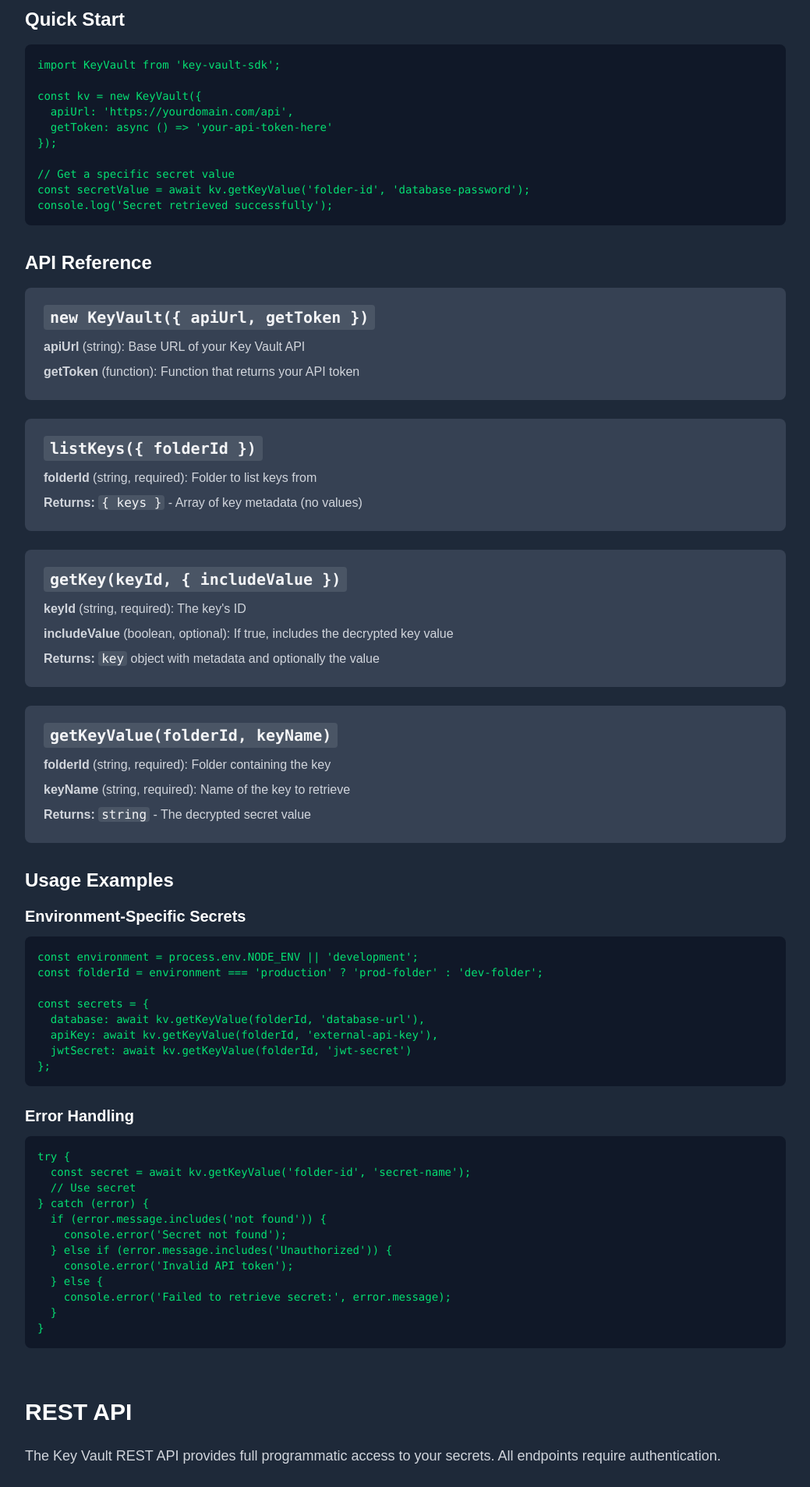
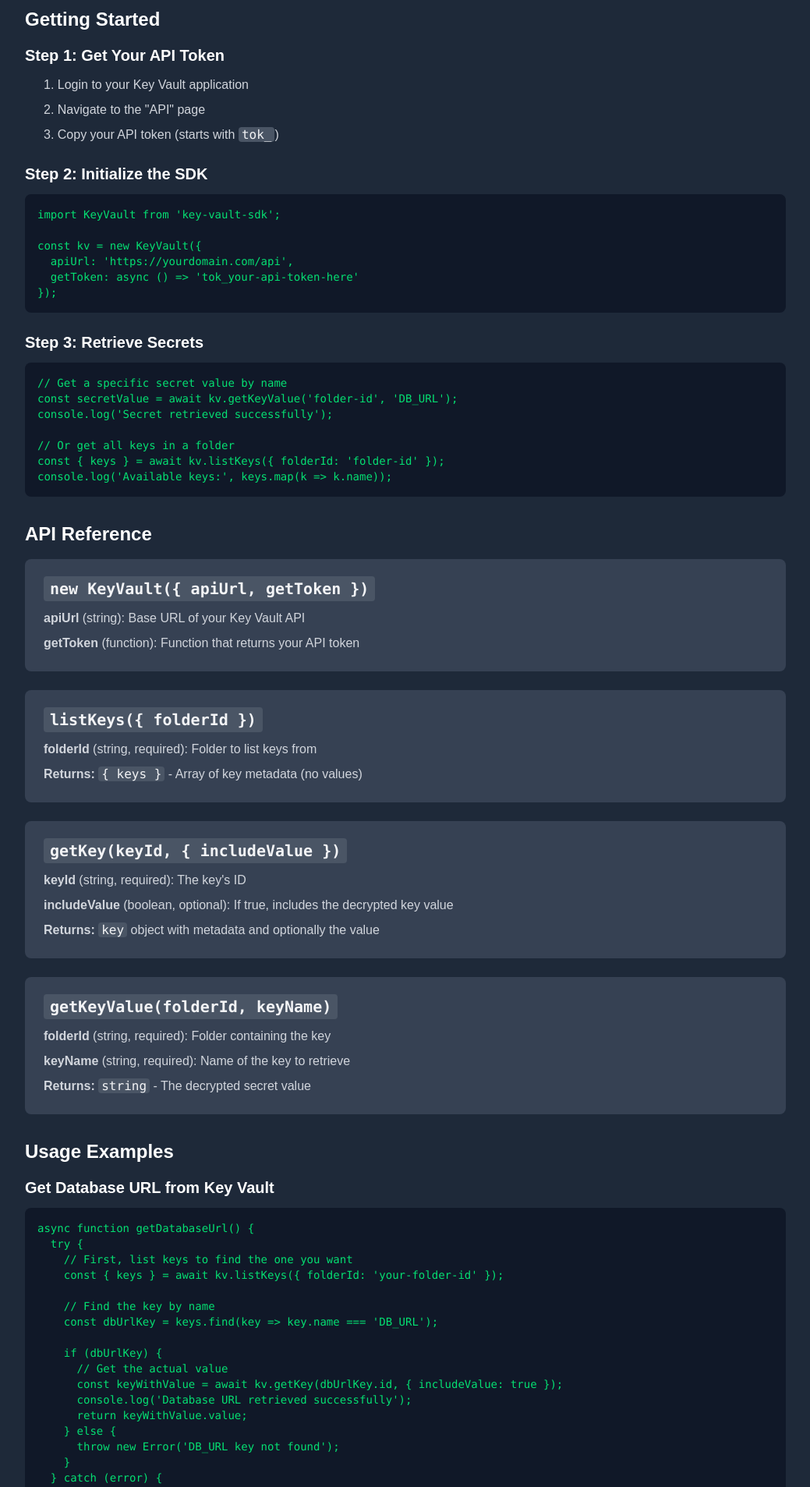
Before and after one commit to amaykorade/key-vault, a Next.js app: page /docs in a window 1280 px wide. Shown: the part 780-2687 px from the top of the page at 78% size, without its empty margins (120-1159 px from the left). Built offline with nearby package versions, Linux system fonts and the light colour scheme.

Commit message:
Update documentation: add clear SDK and API usage examples with DB_URL

```diff
--- a/src/app/docs/page.js
+++ b/src/app/docs/page.js
@@ -46,20 +46,46 @@ export default function DocsPage() {
               </div>
 
               <div>
-                <h3 className="text-2xl font-semibold text-white mb-4">Quick Start</h3>
-                <div className="bg-gray-900 rounded-lg p-4 overflow-x-auto">
-                  <pre className="text-green-400 text-sm">
-        <code>{`import KeyVault from 'key-vault-sdk';
+                <h3 className="text-2xl font-semibold text-white mb-4">Getting Started</h3>
+
+                <div className="space-y-6">
+                  <div>
+                    <h4 className="text-xl font-semibold text-white mb-3">Step 1: Get Your API Token</h4>
+                    <ol className="space-y-2 text-gray-300 ml-6">
+                      <li>1. Login to your Key Vault application</li>
+                      <li>2. Navigate to the "API" page</li>
+                      <li>3. Copy your API token (starts with <code className="bg-gray-600 px-1 rounded text-gray-100">tok_</code>)</li>
+                    </ol>
+                  </div>
+
+                  <div>
+                    <h4 className="text-xl font-semibold text-white mb-3">Step 2: Initialize the SDK</h4>
+                    <div className="bg-gray-900 rounded-lg p-4 overflow-x-auto">
+                      <pre className="text-green-400 text-sm">
+                        <code>{`import KeyVault from 'key-vault-sdk';
 
 const kv = new KeyVault({
   apiUrl: 'https://yourdomain.com/api',
-  getToken: async () => 'your-api-token-here'
-});
+  getToken: async () => 'tok_your-api-token-here'
+});`}</code>
+                      </pre>
+                    </div>
+                  </div>
 
-// Get a specific secret value
-const secretValue = await kv.getKeyValue('folder-id', 'database-password');
-console.log('Secret retrieved successfully');`}</code>
-                  </pre>
+                  <div>
+                    <h4 className="text-xl font-semibold text-white mb-3">Step 3: Retrieve Secrets</h4>
+                    <div className="bg-gray-900 rounded-lg p-4 overflow-x-auto">
+                      <pre className="text-green-400 text-sm">
+                        <code>{`// Get a specific secret value by name
+const secretValue = await kv.getKeyValue('folder-id', 'DB_URL');
+console.log('Secret retrieved successfully');
+
+// Or get all keys in a folder
+const { keys } = await kv.listKeys({ folderId: 'folder-id' });
+console.log('Available keys:', keys.map(k => k.name));`}</code>
+                      </pre>
+                    </div>
+                  </div>
                 </div>
               </div>
 
@@ -116,6 +142,40 @@ console.log('Secret retrieved successfully');`}</code>
 
                 <div className="space-y-6">
                   <div>
+                    <h4 className="text-xl font-semibold text-white mb-3">Get Database URL from Key Vault</h4>
+                    <div className="bg-gray-900 rounded-lg p-4 overflow-x-auto">
+                      <pre className="text-green-400 text-sm">
+                        <code>{`async function getDatabaseUrl() {
+  try {
+    // First, list keys to find the one you want
+    const { keys } = await kv.listKeys({ folderId: 'your-folder-id' });
+
+    // Find the key by name
+    const dbUrlKey = keys.find(key => key.name === 'DB_URL');
+
+    if (dbUrlKey) {
+      // Get the actual value
+      const keyWithValue = await kv.getKey(dbUrlKey.id, { includeValue: true });
+      console.log('Database URL retrieved successfully');
+      return keyWithValue.value;
+    } else {
+      throw new Error('DB_URL key not found');
+    }
+  } catch (error) {
+    console.error('Error fetching database URL:', error);
+    throw error;
+  }
+}
+
+// Use it
+const databaseUrl = await getDatabaseUrl();
+const { Pool } = require('pg');
+const pool = new Pool({ connectionString: databaseUrl });`}</code>
+                      </pre>
+                    </div>
+                  </div>
+
+                  <div>
                     <h4 className="text-xl font-semibold text-white mb-3">Environment-Specific Secrets</h4>
                     <div className="bg-gray-900 rounded-lg p-4 overflow-x-auto">
                       <pre className="text-green-400 text-sm">
@@ -123,9 +183,9 @@ console.log('Secret retrieved successfully');`}</code>
 const folderId = environment === 'production' ? 'prod-folder' : 'dev-folder';
 
 const secrets = {
-  database: await kv.getKeyValue(folderId, 'database-url'),
-  apiKey: await kv.getKeyValue(folderId, 'external-api-key'),
-  jwtSecret: await kv.getKeyValue(folderId, 'jwt-secret')
+  database: await kv.getKeyValue(folderId, 'DB_URL'),
+  apiKey: await kv.getKeyValue(folderId, 'API_KEY'),
+  jwtSecret: await kv.getKeyValue(folderId, 'JWT_SECRET')
 };`}</code>
                       </pre>
                     </div>
@@ -136,15 +196,15 @@ const secrets = {
                     <div className="bg-gray-900 rounded-lg p-4 overflow-x-auto">
                       <pre className="text-green-400 text-sm">
                         <code>{`try {
-  const secret = await kv.getKeyValue('folder-id', 'secret-name');
+  const secret = await kv.getKeyValue('folder-id', 'DB_URL');
   // Use secret
 } catch (error) {
   if (error.message.includes('not found')) {
-    console.error('Secret not found');
+    console.error('DB_URL not found');
   } else if (error.message.includes('Unauthorized')) {
     console.error('Invalid API token');
   } else {
-    console.error('Failed to retrieve secret:', error.message);
+    console.error('Failed to retrieve DB_URL:', error.message);
   }
 }`}</code>
                       </pre>
@@ -177,6 +237,68 @@ const secrets = {
                   <li><strong>Session Cookie</strong>: For web application requests</li>
                   <li><strong>Bearer Token</strong>: For API access (<code className="bg-gray-600 px-1 rounded text-gray-100">Authorization: Bearer &lt;token&gt;</code>)</li>
                 </ul>
+              </div>
+
+              <div>
+                <h3 className="text-2xl font-semibold text-white mb-4">Direct API Usage (Alternative to SDK)</h3>
+                <p className="text-gray-300 mb-4">If you prefer to use direct API calls instead of the SDK:</p>
+
+                <div className="bg-gray-900 rounded-lg p-4 overflow-x-auto">
+                  <pre className="text-green-400 text-sm">
+                    <code>{`import fetch from 'node-fetch';
+
+const BASE_URL = 'https://yourdomain.com';
+const API_TOKEN = 'tok_your-api-token-here';
+
+async function getDatabaseUrl() {
+  try {
+    // 1. List folders to get folder ID
+    const foldersResponse = await fetch(\`\${BASE_URL}/api/folders\`, {
+      headers: {
+        'Authorization': \`Bearer \${API_TOKEN}\`,
+        'Content-Type': 'application/json'
+      }
+    });
+
+    const foldersData = await foldersResponse.json();
+    const folderId = foldersData.folders[0].id;
+
+    // 2. List keys in the folder
+    const keysResponse = await fetch(\`\${BASE_URL}/api/keys?folderId=\${folderId}\`, {
+      headers: {
+        'Authorization': \`Bearer \${API_TOKEN}\`,
+        'Content-Type': 'application/json'
+      }
+    });
+
+    const keysData = await keysResponse.json();
+
+    // 3. Find the DB_URL key
+    const dbUrlKey = keysData.keys.find(key => key.name === 'DB_URL');
+
+    if (dbUrlKey) {
+      // 4. Get the actual value
+      const keyValueResponse = await fetch(\`\${BASE_URL}/api/keys/\${dbUrlKey.id}?includeValue=true\`, {
+        headers: {
+          'Authorization': \`Bearer \${API_TOKEN}\`,
+          'Content-Type': 'application/json'
+        }
+      });
+
+      const keyValueData = await keyValueResponse.json();
+      console.log('Database URL retrieved successfully');
+      return keyValueData.key.value;
+    }
+  } catch (error) {
+    console.error('Error:', error);
+    throw error;
+  }
+}
+
+// Use it
+const databaseUrl = await getDatabaseUrl();`}</code>
+                  </pre>
+                </div>
               </div>
 
               <div>
--- a/test-api.js
+++ b/test-api-fixed.js
@@ -1,32 +1,16 @@
-// Test file to fetch DB_URL using direct API calls
+// Fixed API test that works with API tokens
 import fetch from 'node-fetch';
 
 // Configuration
 const BASE_URL = 'https://key-vault-five.vercel.app';
-const API_TOKEN = 'tok_cmdflk55p000ajr04lhhqd6wj_b3hol6rgdar'; // Replace with your actual API token
+const API_TOKEN = 'tok_cmdflk55p000ajr04lhhqd6wj_b3hol6rgdar';
 
-// Test function to get DB_URL
-async function testGetDBUrl() {
+// Test function to get DB_URL using API token
+async function testGetDBUrlWithApiToken() {
   try {
-    console.log('🔍 Testing API connection...');
+    console.log('🔍 Testing API connection with API token...');
 
-    // First, let's get user info to see if API token works
-    console.log('👤 Getting user info...');
-    const userResponse = await fetch(`${BASE_URL}/api/auth/me`, {
-      headers: {
-        'Authorization': `Bearer ${API_TOKEN}`,
-        'Content-Type': 'application/json'
-      }
-    });
-
-    if (!userResponse.ok) {
-      throw new Error(`User API failed: ${userResponse.status} ${userResponse.statusText}`);
-    }
-
-    const userData = await userResponse.json();
-    console.log('✅ User info:', userData);
-
-    // Now let's list folders to get folder ID
+    // Test 1: List folders (this should work with API tokens)
     console.log('📁 Listing folders...');
     const foldersResponse = await fetch(`${BASE_URL}/api/folders`, {
       headers: {
@@ -40,9 +24,9 @@ async function testGetDBUrl() {
     }
 
     const foldersData = await foldersResponse.json();
-    console.log('✅ Folders:', foldersData);
+    console.log('✅ Folders API works:', foldersData);
 
-    // If we have folders, let's list keys in the first folder
+    // Test 2: If we have folders, list keys in the first folder
     if (foldersData.folders && foldersData.folders.length > 0) {
       const firstFolder = foldersData.folders[0];
       console.log(`🔑 Listing keys in folder: ${firstFolder.name} (${firstFolder.id})`);
@@ -59,9 +43,9 @@ async function testGetDBUrl() {
       }
 
       const keysData = await keysResponse.json();
-      console.log('✅ Keys:', keysData);
+      console.log('✅ Keys API works:', keysData);
 
-      // If we have keys, try to get the DB_URL key
+      // Test 3: If we have keys, try to get the DB_URL key value
       if (keysData.keys && keysData.keys.length > 0) {
         const dbUrlKey = keysData.keys.find(key => key.name === 'DB_URL');
         if (dbUrlKey) {
@@ -80,11 +64,55 @@ async function testGetDBUrl() {
           }
 
           const keyValueData = await keyValueResponse.json();
-          console.log('✅ DB_URL value:', keyValueData.key.value);
+          console.log('✅ DB_URL value retrieved:', keyValueData.key.value);
         } else {
           console.log('❌ DB_URL key not found in this folder');
+          console.log('Available keys:', keysData.keys.map(k => k.name));
         }
       }
+    }
+
+    // Test 4: Try to create a test key (this should work with API tokens)
+    console.log('🧪 Testing key creation...');
+    const testKeyData = {
+      folderId: foldersData.folders[0].id,
+      name: 'TEST_KEY_' + Date.now(),
+      description: 'Test key created via API',
+      value: 'test-value-' + Date.now(),
+      type: 'API_KEY',
+      tags: ['test', 'api'],
+      isFavorite: false
+    };
+
+    const createResponse = await fetch(`${BASE_URL}/api/keys`, {
+      method: 'POST',
+      headers: {
+        'Authorization': `Bearer ${API_TOKEN}`,
+        'Content-Type': 'application/json'
+      },
+      body: JSON.stringify(testKeyData)
+    });
+
+    if (createResponse.ok) {
+      const createData = await createResponse.json();
+      console.log('✅ Key creation works:', createData);
+
+      // Clean up: delete the test key
+      const deleteResponse = await fetch(`${BASE_URL}/api/keys/${createData.key.id}`, {
+        method: 'DELETE',
+        headers: {
+          'Authorization': `Bearer ${API_TOKEN}`,
+          'Content-Type': 'application/json'
+        }
+      });
+
+      if (deleteResponse.ok) {
+        console.log('✅ Key deletion works');
+      } else {
+        console.log('⚠️ Key deletion failed:', deleteResponse.status);
+      }
+    } else {
+      console.log('⚠️ Key creation failed:', createResponse.status, createResponse.statusText);
     }
 
   } catch (error) {
@@ -93,4 +121,4 @@ async function testGetDBUrl() {
 }
 
 // Run the test
-testGetDBUrl();
+testGetDBUrlWithApiToken();
```
Also changed, not shown: 2 other files (tests, documents, lock files or other folders).
